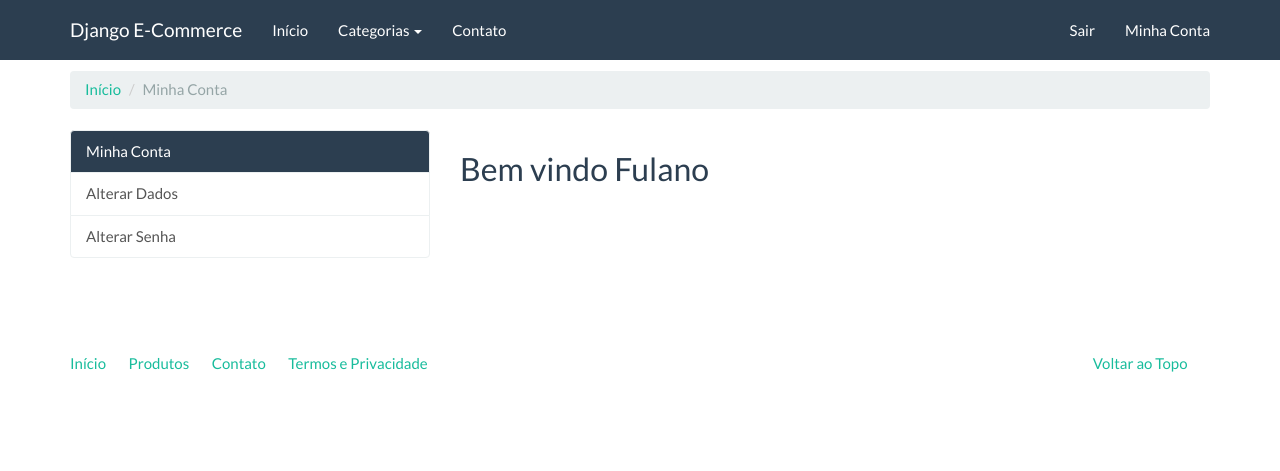
After one commit to jhonatanlteodoro/ecommerce-django, a Django app: page /conta/ in a window 1280 px wide. The commit adds this page. Shown: the top 471 px of the page. Run offline with Django 3.2, Linux system fonts and the light colour scheme; a user stored in the database is signed in; data that the repository does not hold is empty; some libraries are stand-ins or nearby versions.

Commit message:
Home do usuário

```diff
--- /dev/null
+++ b/accounts/templates/accounts/index.html
@@ -0,0 +1,23 @@
+{% extends "base.html" %}
+
+{% block title %}Minha Conta{% endblock %}
+
+{% block container %}
+</br>
+<ol class="breadcrumb">
+  <li><a href="#">Início</a></li>
+  <li class="active">Minha Conta</li>
+</ol>
+<div class="row">
+    <div class="col-md-4">
+        <div class="list-group">
+          <a href="#" class="list-group-item active">Minha Conta</a>
+          <a href="#" class="list-group-item">Alterar Dados</a>
+          <a href="#" class="list-group-item">Alterar Senha</a>
+        </div>
+    </div>
+    <div class="col-md-8">
+        <h2>Bem vindo Fulano</h2>
+    </div>
+</div>
+{% endblock %}
--- a/accounts/urls.py
+++ b/accounts/urls.py
@@ -5,4 +5,5 @@ app_name = 'accounts'
 urlpatterns = [
     path('registro/', views.RegisterView.as_view(),
         {'template_name': 'register.html'}, name='register'),
+    path('', views.IndexView.as_view(), name='index'),
 ]
--- a/accounts/views.py
+++ b/accounts/views.py
@@ -3,6 +3,12 @@ from django.urls import reverse_lazy
 from .models import User
 from .forms import UserAdminCreationForm
 from django.views.generic import CreateView
+from django.views.generic import TemplateView
+from django.contrib.auth.mixins import LoginRequiredMixin
+
+class IndexView(LoginRequiredMixin, TemplateView):
+
+    template_name = 'accounts/index.html'
 
 
 
--- a/core/templates/base.html
+++ b/core/templates/base.html
@@ -40,7 +40,7 @@
           <ul class="nav navbar-nav navbar-right">
 						{% if user.is_authenticated %}
 						<li><a href="{% url 'logout' %}">Sair</a></li>
-            <li><a href="#">Minha Conta</a></li>
+            <li><a href="{% url 'accounts:index' %}">Minha Conta</a></li>
 						{% else %}
 						<li><a href="{% url 'login' %}">Entrar</a></li>
 						<li><a href="{% url 'accounts:register' %}">Registre-se</a></li>
@@ -49,7 +49,7 @@
         </div>
       </div>
     </div>
-    <div class="container">
+    <div class="container margin-top">
 		{% block container %}{% endblock %}
 		<footer>
 			<div class="row">
```
Also changed, not shown: db.sqlite3.
